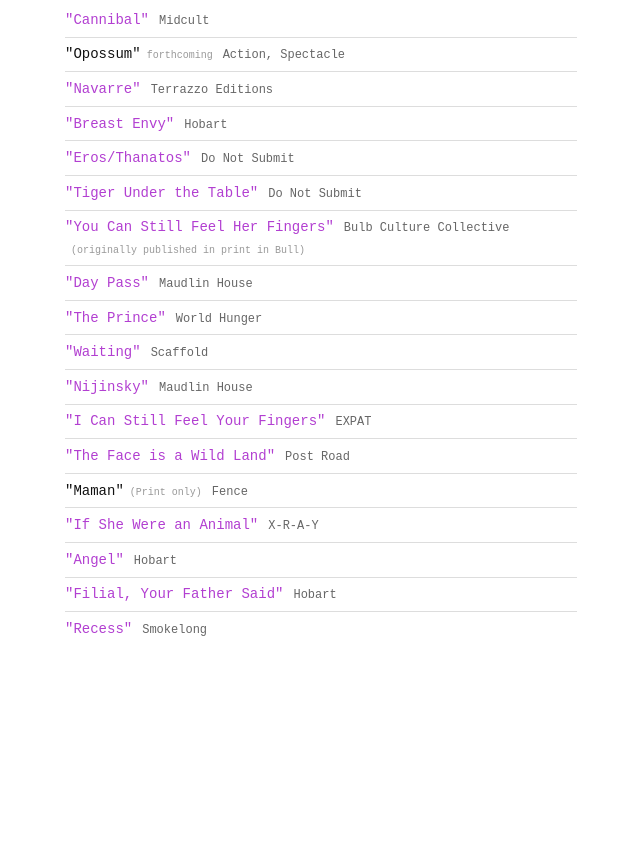
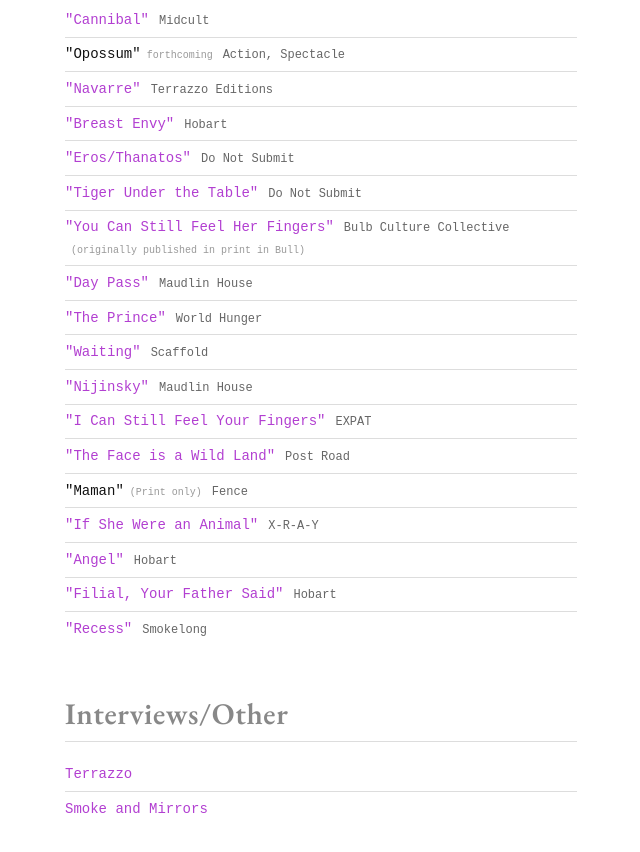
Before and after one commit to camerondarc/camerondarc.github.io, a plain HTML site: page index.html in a window 1280 px wide. Shown: the part 230-1082 px from the top of the page, without its empty margins (319-959 px from the left). Before the commit the page ends 940 px from the top, so only its background shows below. Drawn offline with nearby package versions, Linux system fonts and the light colour scheme.

Commit message:
Update index.html

```diff
--- a/index.html
+++ b/index.html
@@ -181,6 +181,16 @@
         <span class="pub">Smokelong</span>
       </li>
     </ul>
+
+    <p class="section-label" style="margin-top: 3rem;">Interviews/Other</p>
+    <ul>
+      <li>
+        <a class="title" href="https://www.terrazzoeditions.com/camerondarcinterview" target="_blank">Terrazzo</a>
+      </li>
+      <li>
+        <a class="title" href="https://www.smokelong.com/interviews/smoke-mirrors-an-interview-with-cameron-darc/" target="_blank">Smoke and Mirrors</a>
+      </li>
+    </ul>
   </div>
 </body>
 </html>
```
